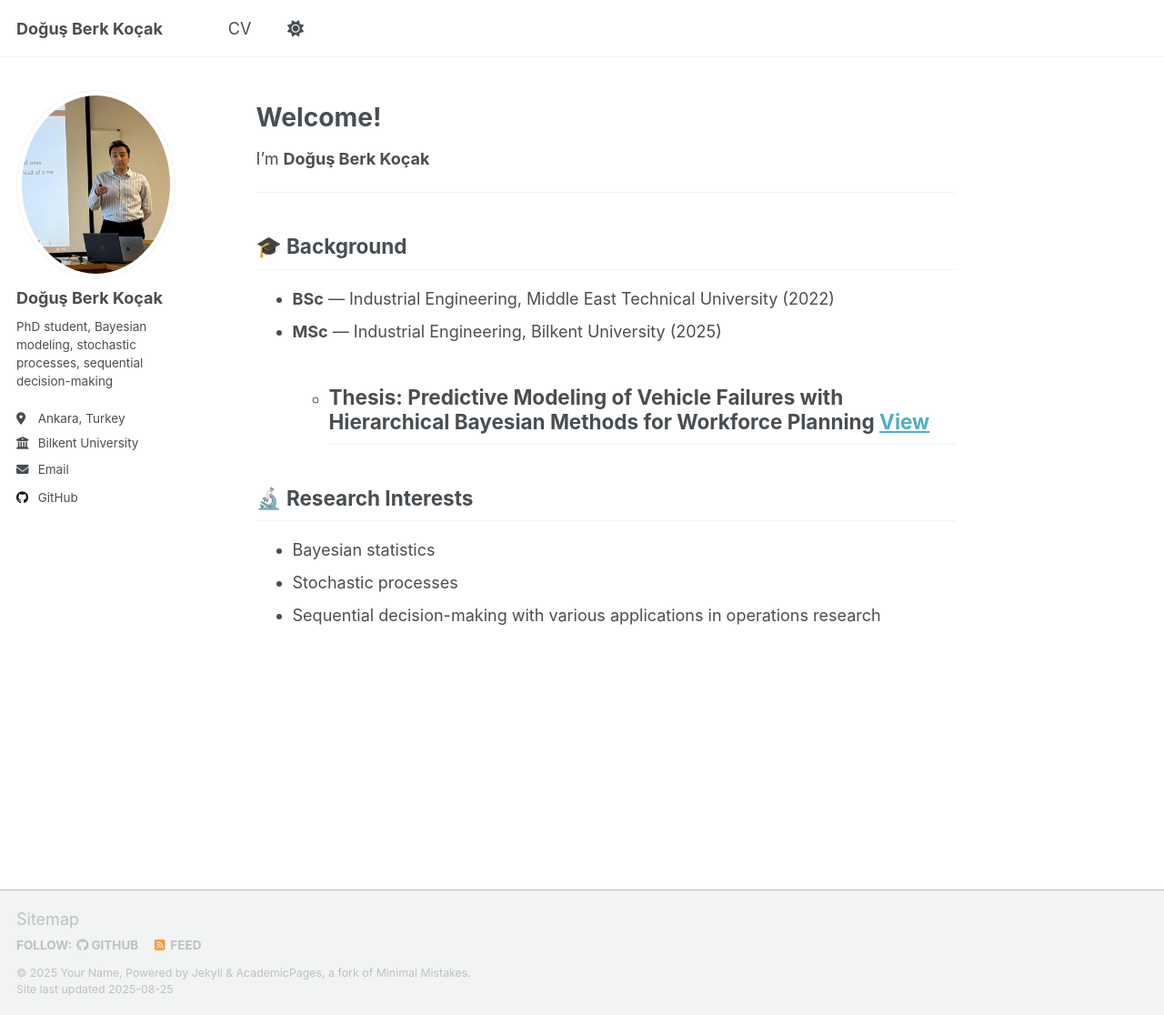
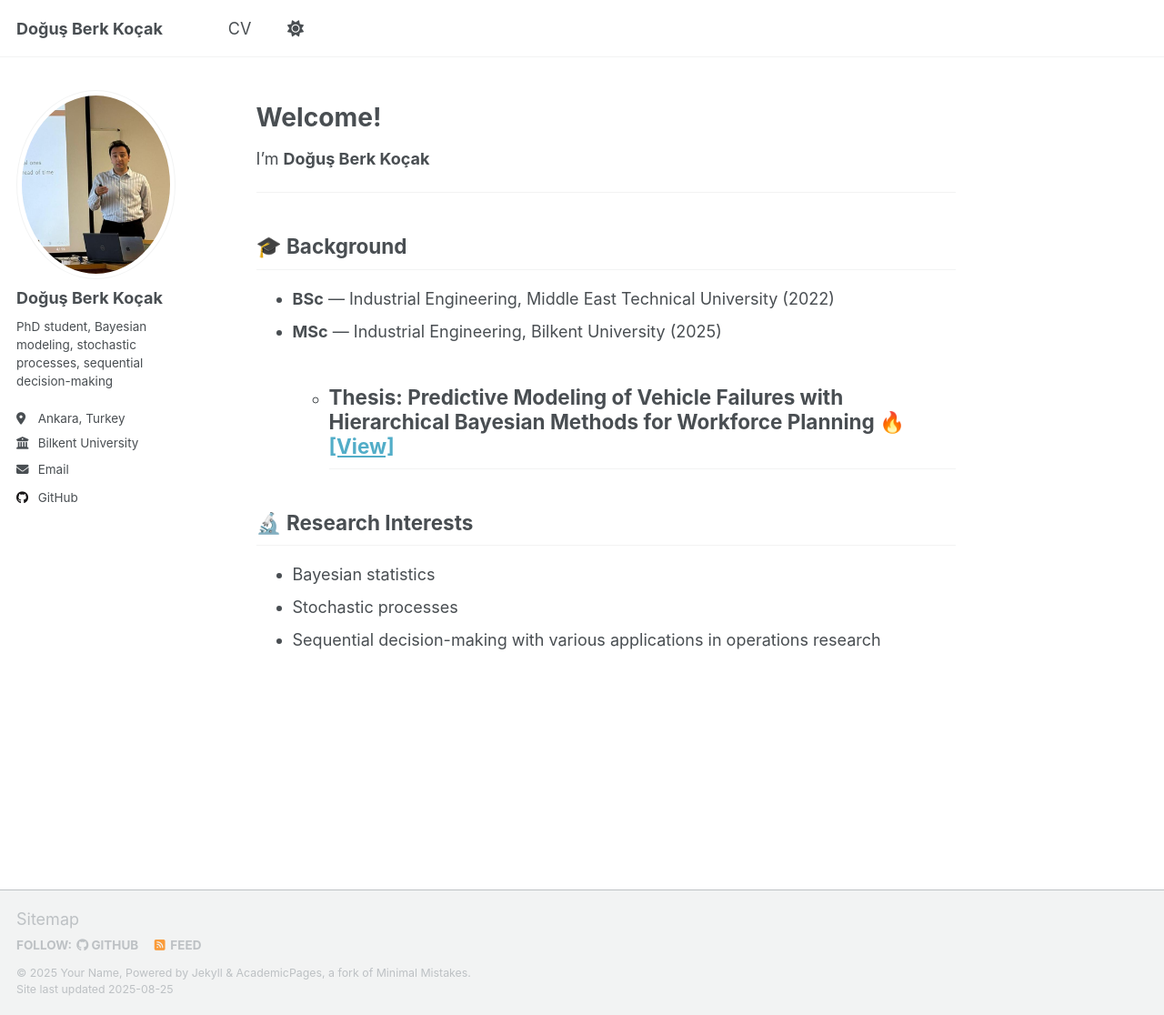
Before and after one commit to dbkocak/dbkocak.github.io, a Jekyll site: the page built from _pages/about.md, in a window 1280 px wide and 1116 px high. Shown: the whole window at 91% size. Built offline with Jekyll 4.4.1, drawn with Linux system fonts in a browser that asks for light colours; a script that is not in the unit is left out.

```diff
--- a/_pages/about.md
+++ b/_pages/about.md
@@ -16,7 +16,7 @@ I’m **Doğuş Berk Koçak**
 ## 🎓 Background
 - **BSc** — Industrial Engineering, Middle East Technical University (2022)
 - **MSc** — Industrial Engineering, Bilkent University (2025)
-  - Thesis: Predictive Modeling of Vehicle Failures with Hierarchical Bayesian Methods for Workforce Planning [View](https://repository.bilkent.edu.tr/items/a695c634-ed2f-4216-9e33-ac5f5be32f89)
+  - Thesis: Predictive Modeling of Vehicle Failures with Hierarchical Bayesian Methods for Workforce Planning 🔥[[View]](https://repository.bilkent.edu.tr/items/a695c634-ed2f-4216-9e33-ac5f5be32f89)
 ---
 
 ## 🔬 Research Interests
```
